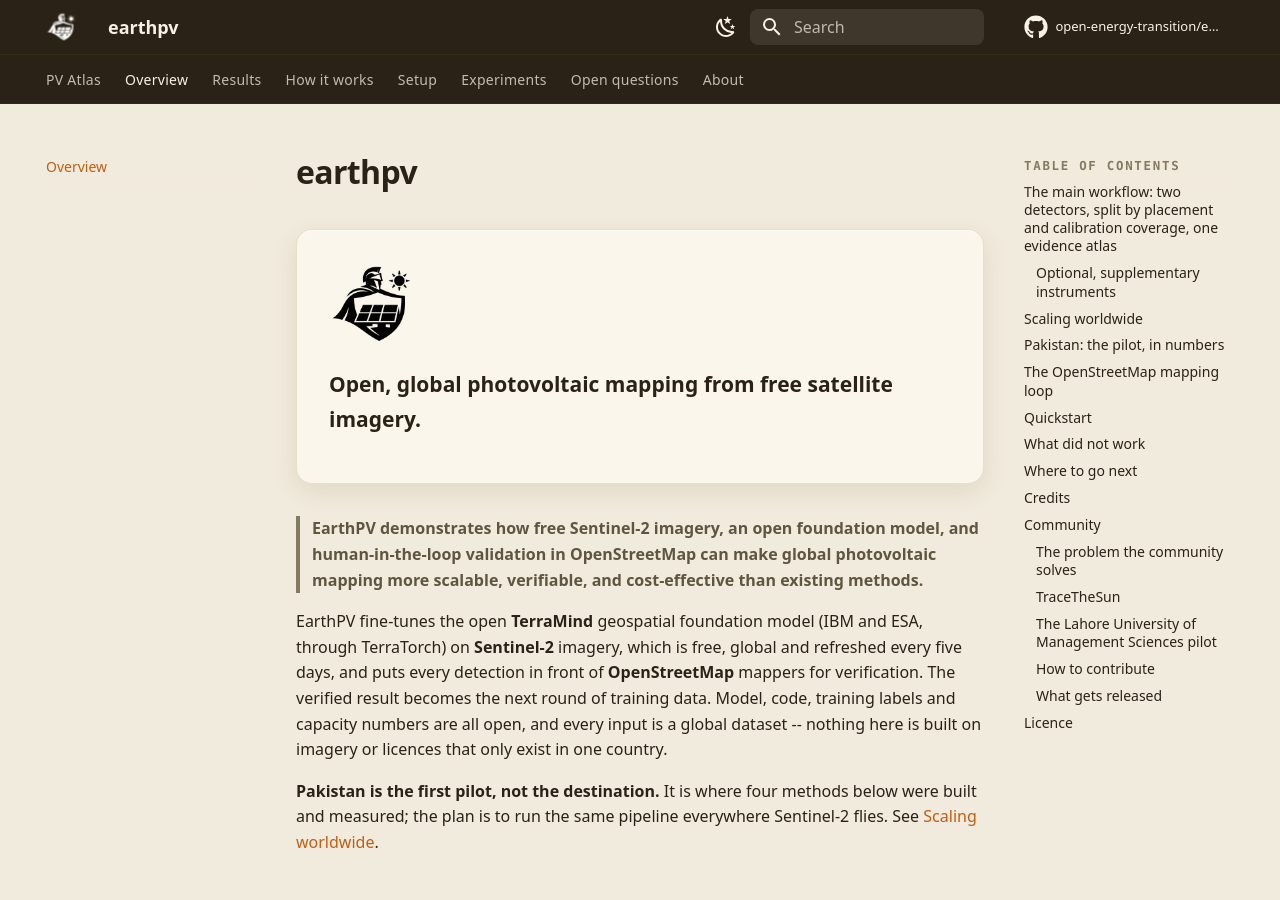
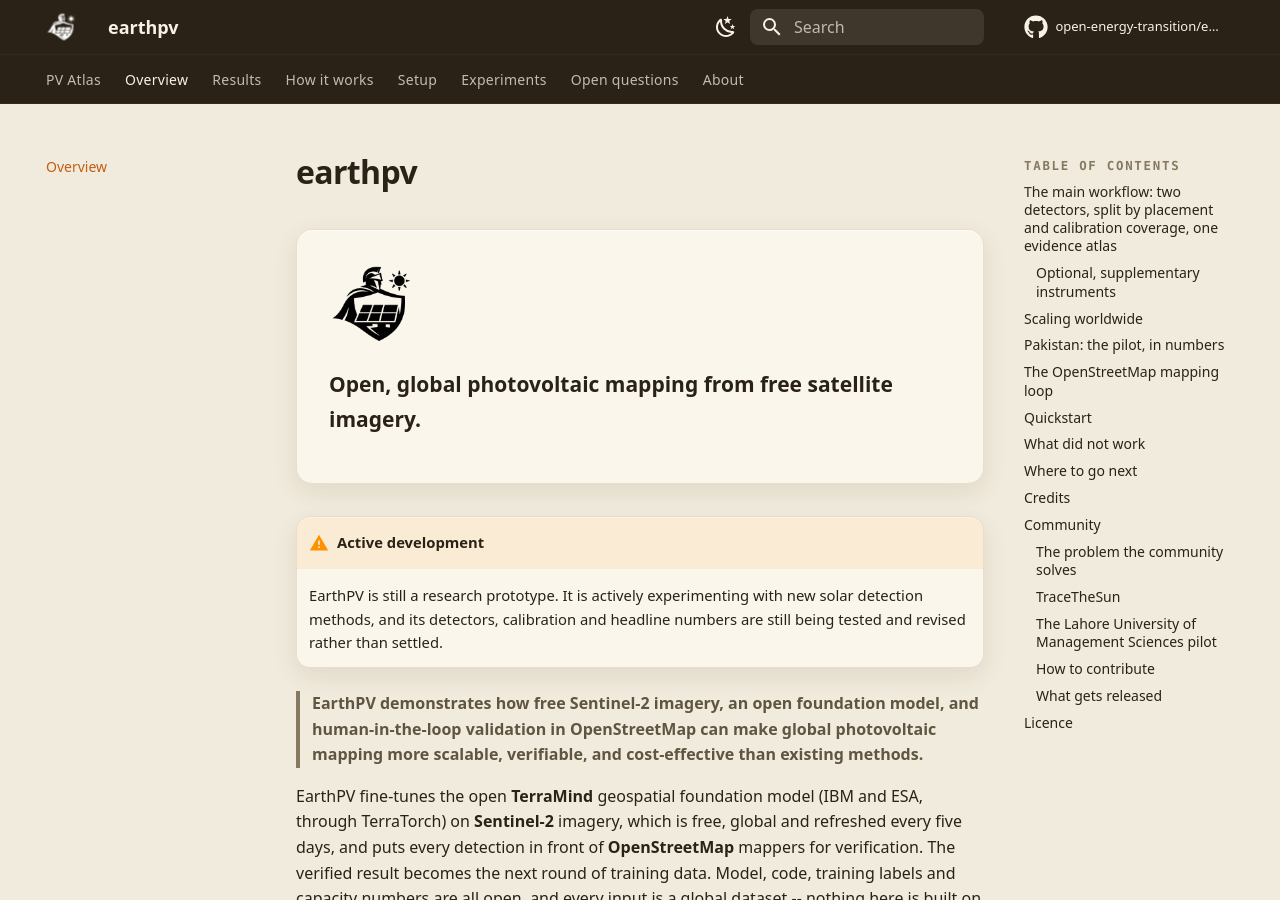
Before and after one commit to open-energy-transition/earthpv, an MkDocs documentation site: the page built from docs/overview.md, in a window 1280 px wide and 900 px high. Built offline with MkDocs 1.6.1 and Material for MkDocs 9.7.7, drawn with Linux system fonts in a browser that asks for light colours; comment, search, counter and statistics services are not loaded.

Commit message:
add warning as prototype

```diff
--- a/docs/overview.md
+++ b/docs/overview.md
@@ -9,6 +9,11 @@
 { .lede }
 
 </div>
+
+!!! warning "Active development"
+    EarthPV is still a research prototype. It is actively experimenting with new solar
+    detection methods, and its detectors, calibration and headline numbers are still being
+    tested and revised rather than settled.
 
 > **EarthPV demonstrates how free Sentinel-2 imagery, an open foundation model, and
 > human-in-the-loop validation in OpenStreetMap can make global photovoltaic mapping more
```
Also changed, not shown: README.md (+5 -0 lines), docs/assets/interactive/pakistan_evidence_atlas.html (+8 -1 lines), src/earthpv/templates/pv_evidence_atlas.html (+7 -0 lines).
